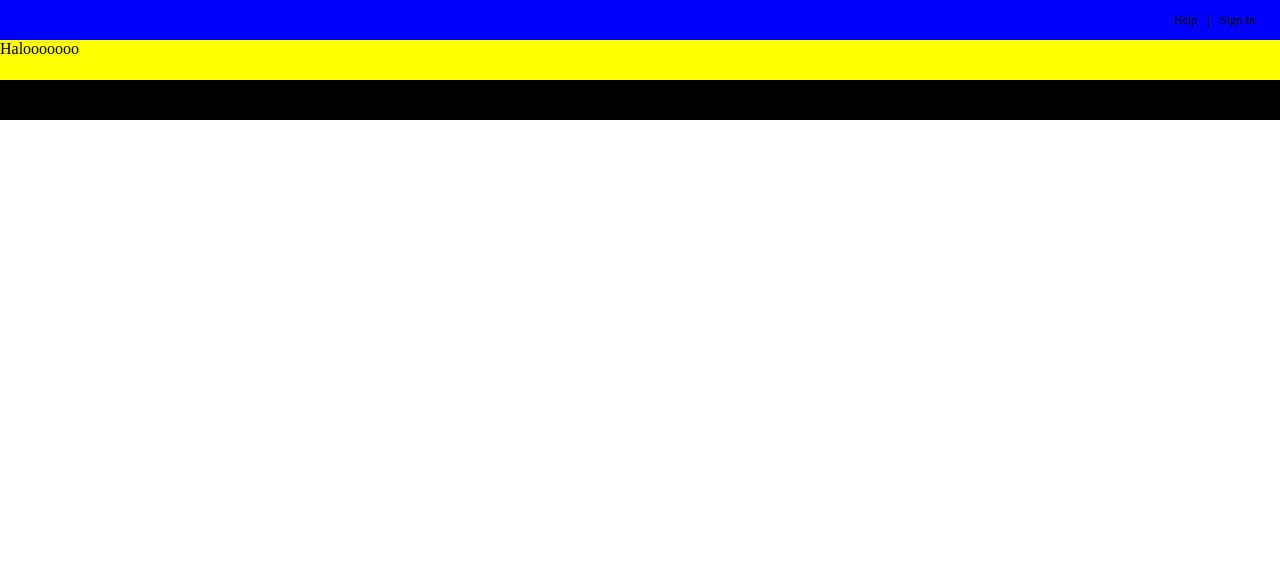
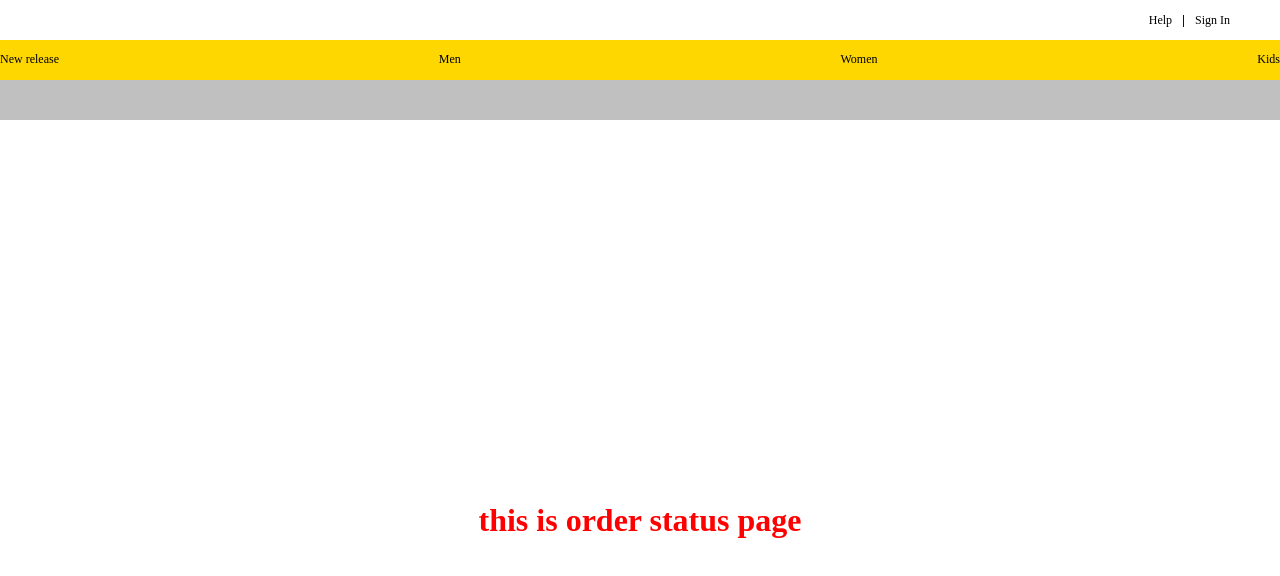
Before and after one commit to aryaludianto/shoe_project, a React (Create React App) app in the folder client/: page /orderstatus in a window 1280 px wide. Shown: the top 576 px of the page. Built offline with nearby package versions, Linux system fonts and the light colour scheme; the HTML template or start-up script is replaced by a standard one.

Commit message:
working new header

```diff
--- a/client/src/App.tsx
+++ b/client/src/App.tsx
@@ -5,14 +5,14 @@ import Header from './component/Header/Header'
 
 //this is test
 import Test from './component/test'
-import TestSecond from './component/TestSecond'
+import OrderStatus from './component/HelpComponent/OrderStatus'
 
 function App() {
   return (
     <BrowserRouter>
       <Header />
       <Route exact path='/' component={Test} />
-      <Route exact path='/second' component={TestSecond} />
+      <Route exact path='/orderstatus' component={OrderStatus} />
     </BrowserRouter>
   );
 }
--- a/client/src/component/Header/DropdownMenu.tsx
+++ b/client/src/component/Header/DropdownMenu.tsx
@@ -3,47 +3,33 @@ import styled from 'styled-components'
 import axios from 'axios';
 import Loader from "react-loader-spinner";
 
-// export interface IMenu {
-//   height: string
-//   width: string
-//   menuType: MenuType
-//   isHovered: boolean
-// }
-
-// const MenuContainer = styled.div<IMenu>`
-//   height: ${(p) => p.height};
-//   width: ${(p) => p.height};
-//   background-color:white;
-//   display: block;
-//   flex-direction:column;
-//   align-items:center;
-// `
-
 export interface IDropDown {
-  isActive: boolean
-  isActiveOnTop: boolean
+  isActive: Boolean
+  isActiveOnTop: Boolean
+  menuType?: String
 }
-
-const NavbarDropdown = styled.div`
-position: relative;
-display: inline-block;
-
-&:hover {
-  display: block;
-}
-`;
-
 
 const NavbarDropdownContent = styled.div<IDropDown>`
   display: none;
   position: absolute;
-right:60px;
-top:40px;
+  border-radius:10px;
   background-color: #f9f9f9;
-min-width: 160px;
   box-shadow: 0px 8px 16px 0px rgba(0, 0, 0, 0, 2);
   padding: 12px 16px;
   z-index: 1;
+
+  ${(p) => (p.menuType === 'small') && `
+    right:60px;
+    top:40px;
+    min-width: 160px;
+  `}
+
+  ${(p) => (p.menuType === 'big') && `
+    right:60px;
+    top:80px;
+    min-width: 100%;
+    height:80px;
+  `}
 
   ${(p) => (p.isActive || p.isActiveOnTop) && `
    display: block;
@@ -58,21 +44,14 @@ ${(p) => (p.isActive || p.isActiveOnTop) && `
         display: block;
     }
   }
-
 `;
-
-
-export enum MenuType {
-  Small,
-  Large
-}
 
 export interface Properties {
   title?: string
   content?: React.ReactNode
   height?: string
   width?: string
-  menuType?: MenuType
+  menuType?: string
   isActive?: boolean
 }
 
@@ -81,18 +60,15 @@ const DropdownHeaderMenu: FC<Properties> = ({
   content,
   height = '200px',
   width = '150px',
-  menuType = MenuType.Small,
+  menuType = 'small',
   isActive = false }) => {
 
   const [isActiveOnTop, setIsActiveOnTop] = useState(false);
 
-
-
-  // return (<MenuContainer height={height} width={width} menuType={menuType}>
-  // </MenuContainer>
-  // )
   return (
-    <NavbarDropdownContent onMouseEnter={() => setIsActiveOnTop(true)} onMouseLeave={() => setIsActiveOnTop(false)} isActiveOnTop={isActiveOnTop} isActive={isActive}>
+    <NavbarDropdownContent onMouseEnter={() => setIsActiveOnTop(true)}
+      onMouseLeave={() => setIsActiveOnTop(false)} isActiveOnTop={isActiveOnTop}
+      isActive={isActive} menuType={menuType}>
       {content}
     </NavbarDropdownContent>
   )
--- a/client/src/component/Header/Header.tsx
+++ b/client/src/component/Header/Header.tsx
@@ -14,35 +14,26 @@ const HeaderContainer = styled.div`
   align-items:center;
 `
 
-const BrandHeader = styled.div`
+interface IHeaderMenu {
+  backGroundColor?: string
+  justifyContent?: string
+}
+
+const BrandHeader = styled.div<IHeaderMenu>`
   height:40px;
   width:100%;
   display:flex;
-  flex-direction:row;
-  background-color:blue;
-  justify-content:flex-end;
+  flex-direction: row;
+  ${(p) => (p.justifyContent && `justify-content: ${p.justifyContent}`)};
+  ${(p) => (p.backGroundColor && `background-color: ${p.backGroundColor}`)};
 `
 
-const BrandMenu = styled.div`
-  height:40px;
-  width:100%;
-  display:flex;
-  flex-direction:row;
-  background-color:yellow;
-`
-const BrandInfo = styled.div`
-  height:40px;
-  width:100%;
-  display:flex;
-  flex-direction:row;
-  background-color:black;
-`
 
 const HeaderItems = styled.div`
   display:flex;
   flex-direction:row;
   align-items:center;
-  margin-right:15px;
+  margin-right:40px;
 `
 
 const HeaderItem = styled.div`
@@ -54,9 +45,19 @@ const HeaderItem = styled.div`
   align-items:center;
 `
 
+const MenuItem = styled.p`
+  font-size:12px;
+
+  &:hover{
+    cursor: pointer;
+    opacity:0.5;
+  }
+`
+
 const Header: FC = () => {
 
   const [isHelpDrop, setIsHelpDrop] = useState(false);
+  const [isNewRelease, setIsNewRelease] = useState(false);
   // const [isLoading, setIsLoading] = useState(false);
 
   // const handleTest = () => {
@@ -84,16 +85,21 @@ const Header: FC = () => {
   //   </TestisContainer>)
   // })
 
+
   const helpMenu = (<>
-    <NavLink to="/second" >
-      <h1>bangsat menclok</h1>
+    <h3>Help</h3>
+    <NavLink to="/orderstatus" style={{ textDecoration: 'none', color: 'black' }} >
+      <MenuItem>Order Status</MenuItem>
     </NavLink>
-    <h1>bangsat</h1>
-    <h1>bangsat</h1> </>);
+    <MenuItem>Dispatch and Delivery</MenuItem>
+    <MenuItem>Returns</MenuItem>
+    <MenuItem>Size Charts</MenuItem>
+    <MenuItem>Contact Us</MenuItem>
+  </>);
 
   return (<HeaderContainer>
 
-    <BrandHeader >
+    <BrandHeader backGroundColor={'white'} justifyContent={'flex-end'}>
       <HeaderItems>
         <HeaderItem onMouseEnter={() => setIsHelpDrop(true)} onMouseLeave={() => setIsHelpDrop(false)}>Help</HeaderItem>
         <h5>|</h5>
@@ -104,12 +110,17 @@ const Header: FC = () => {
 
 
 
-    <BrandMenu>
-      Halooooooo
-    </BrandMenu>
+    <BrandHeader backGroundColor={'gold'} justifyContent={'space-between'}>
+      <MenuItem onMouseEnter={() => setIsNewRelease(true)}>New release</MenuItem>
+      <MenuItem>Men</MenuItem>
+      <MenuItem>Women</MenuItem>
+      <MenuItem>Kids</MenuItem>
+    </BrandHeader>
+    <DropdownHeaderMenu isActive={isNewRelease} content={(<h1>beraaaaakkkkk</h1>)} />
 
-    <BrandInfo>
-    </BrandInfo>
+
+    <BrandHeader backGroundColor={'silver'}>
+    </BrandHeader>
   </HeaderContainer>
   )
 }
--- a/client/src/component/TestSecond.tsx
+++ b/client/src/component/HelpComponent/OrderStatus.tsx
@@ -5,19 +5,20 @@ const TestContainer = styled.div`
   display: flex;
   height:100%;
   width:100%;
+  align-items:center;
   justify-content:center;
   flex-direction:column;
   color:red;
 `
 
-const TestSecond: FC = () => {
+const OrderStatus: FC = () => {
 
 
   return (
     <TestContainer>
-      <h1>Helloooooooooooooooooooo</h1>
+      <h1>this is order status page</h1>
     </TestContainer>
   )
 }
 
-export default TestSecond
+export default OrderStatus
--- a/client/src/index.css
+++ b/client/src/index.css
@@ -11,4 +11,6 @@ img {
 
 body {
   margin: 0;
+  height: 100%;
+  width: 100%;
 }
```
Lines whose indentation alone changed are shown as unchanged.
